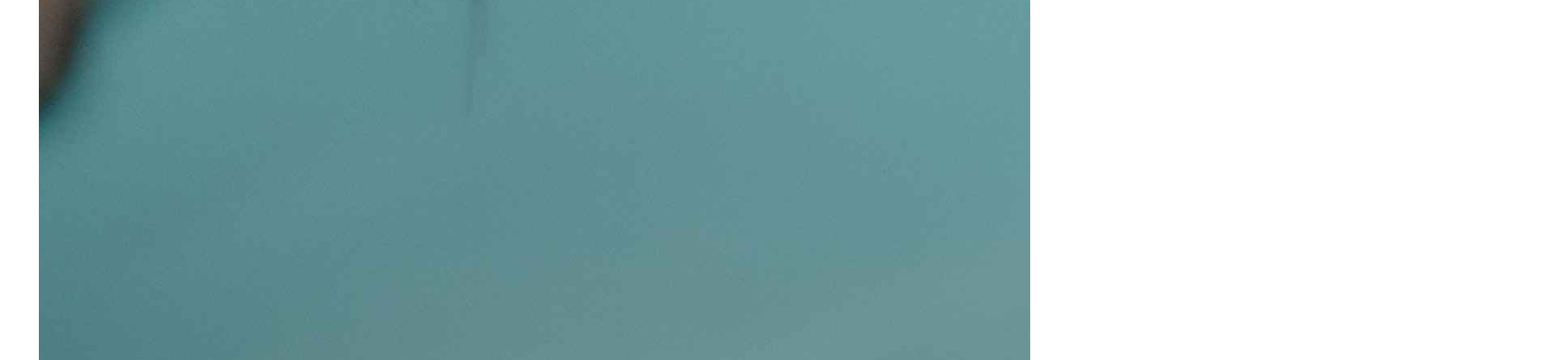
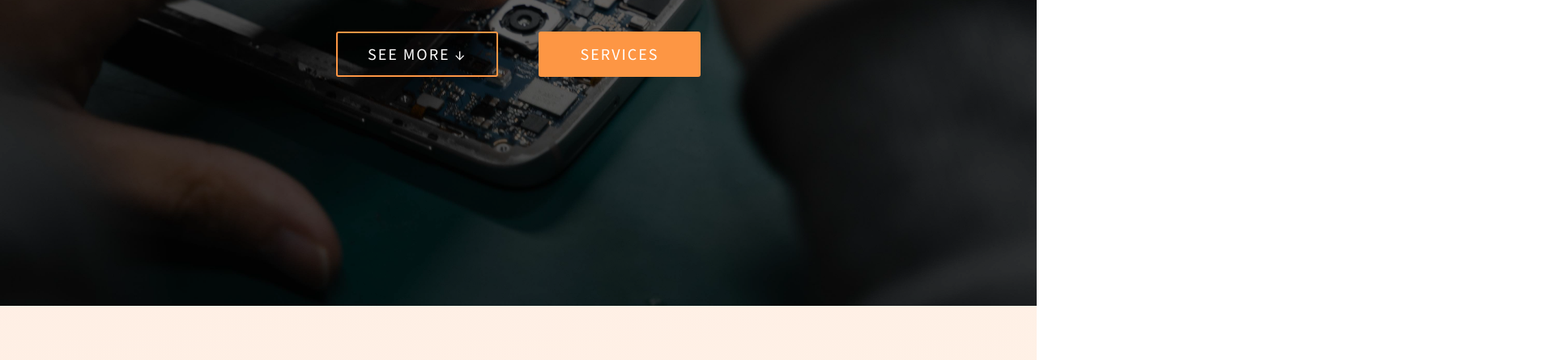
Before and after one commit to pradeep-k-deepu/my-shop-website, a website built with Parcel: page index.html in a window 1280 px wide. Shown: the part 422-867 px from the top of the page at 81% size, 1920 px wide, since content can reach past the window. Built offline with nearby package versions, Linux system fonts and the light colour scheme; files whose address does not match are found by name.

Commit message:
fixing some issue

```diff
--- a/index.html
+++ b/index.html
@@ -43,7 +43,7 @@
       crossorigin="anonymous"
       referrerpolicy="no-referrer"
     ></script>
-    <link rel="stylesheet" href="./css/style.css" />
+    <link rel="stylesheet" href="./sass/css/style.css" />
     <script type="module" defer src="./js/jquery/slider.js"></script>
     <script type="module" defer src="./js/index.js"></script>
   </head>
```
